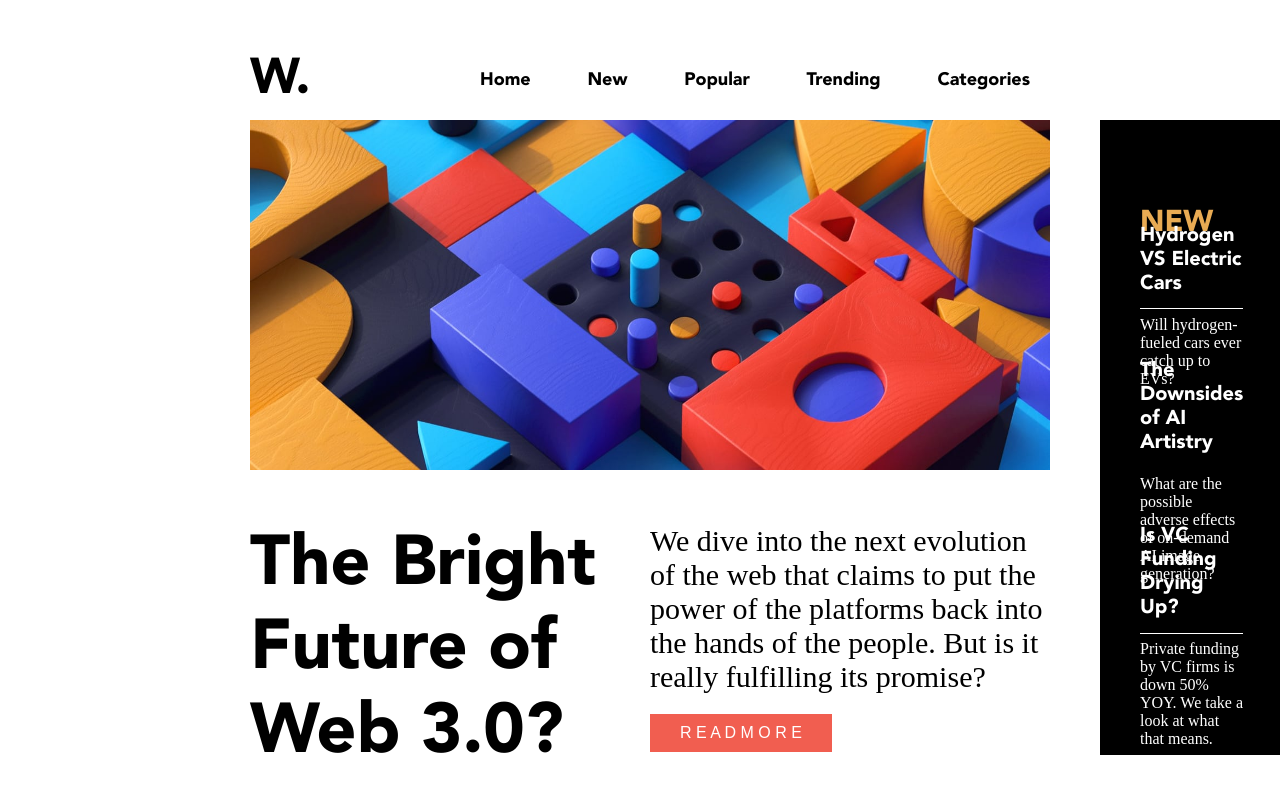
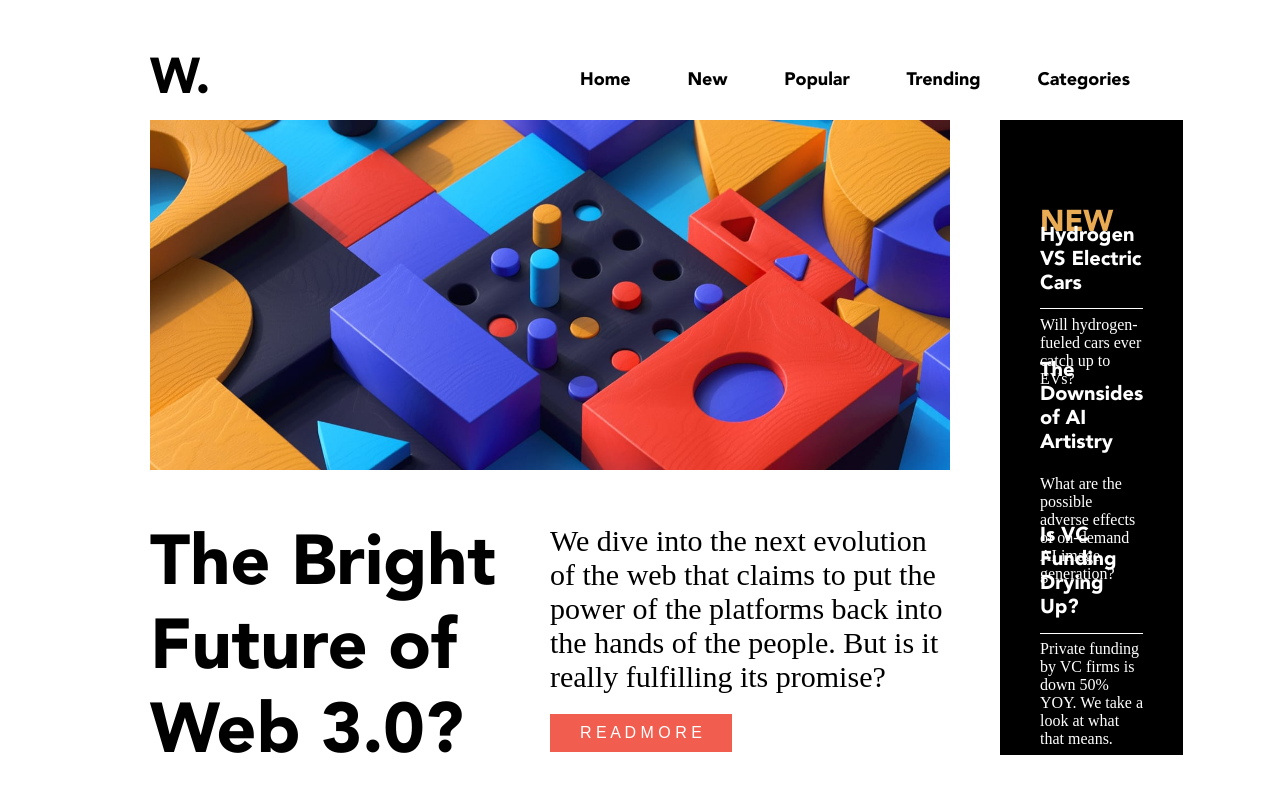
Before and after one commit to shotamik/Web3.0, a plain HTML site: page index.html in a window 1280 px wide. Shown: the top 800 px of the page. Drawn offline with Linux system fonts and the light colour scheme.

Commit message:
change padding

```diff
--- a/style.css
+++ b/style.css
@@ -48,8 +48,8 @@ a:hover {
 }
 
 .body {
-    padding-left: 250px;
-    padding-right: 250px;
+    padding-left: 150px;
+    padding-right: 150px;
     padding-top: 50px;
 }
 
```
